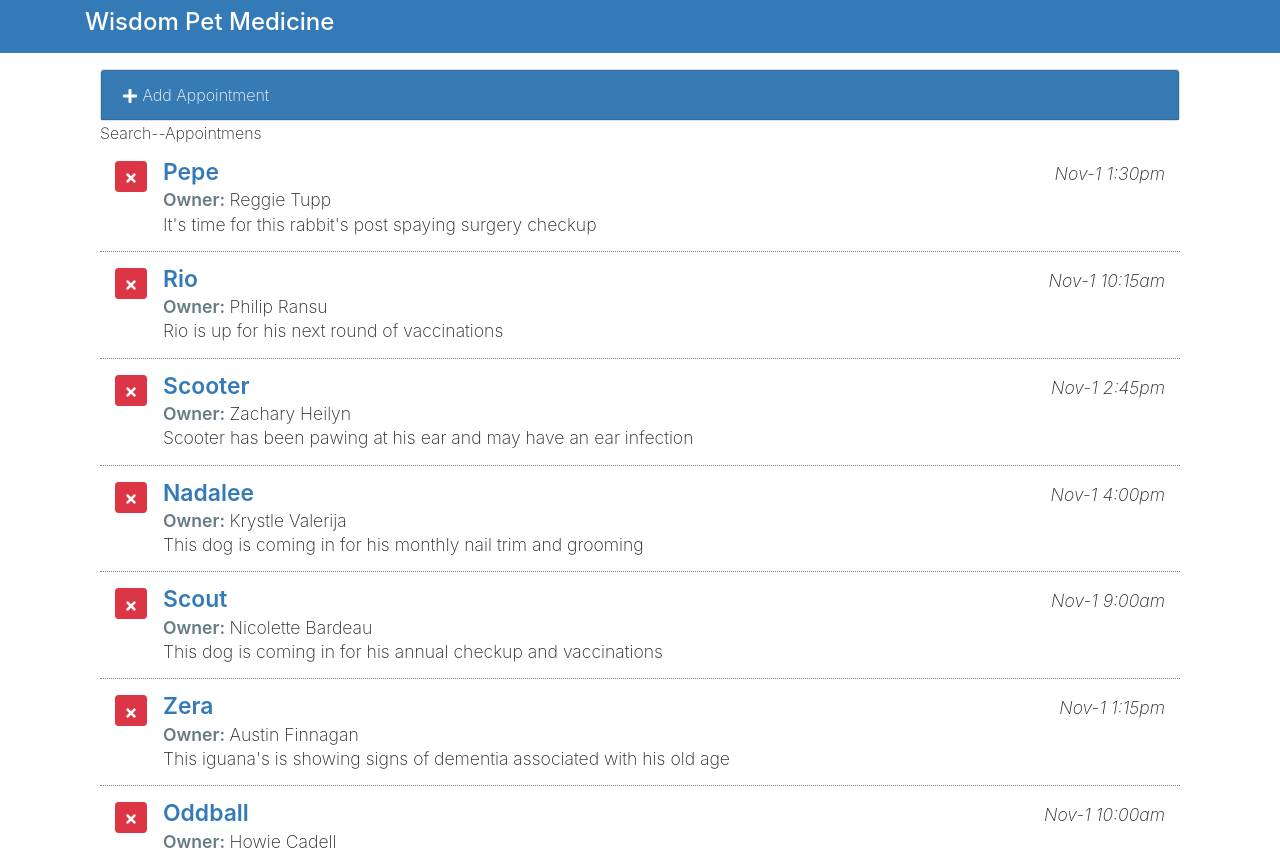
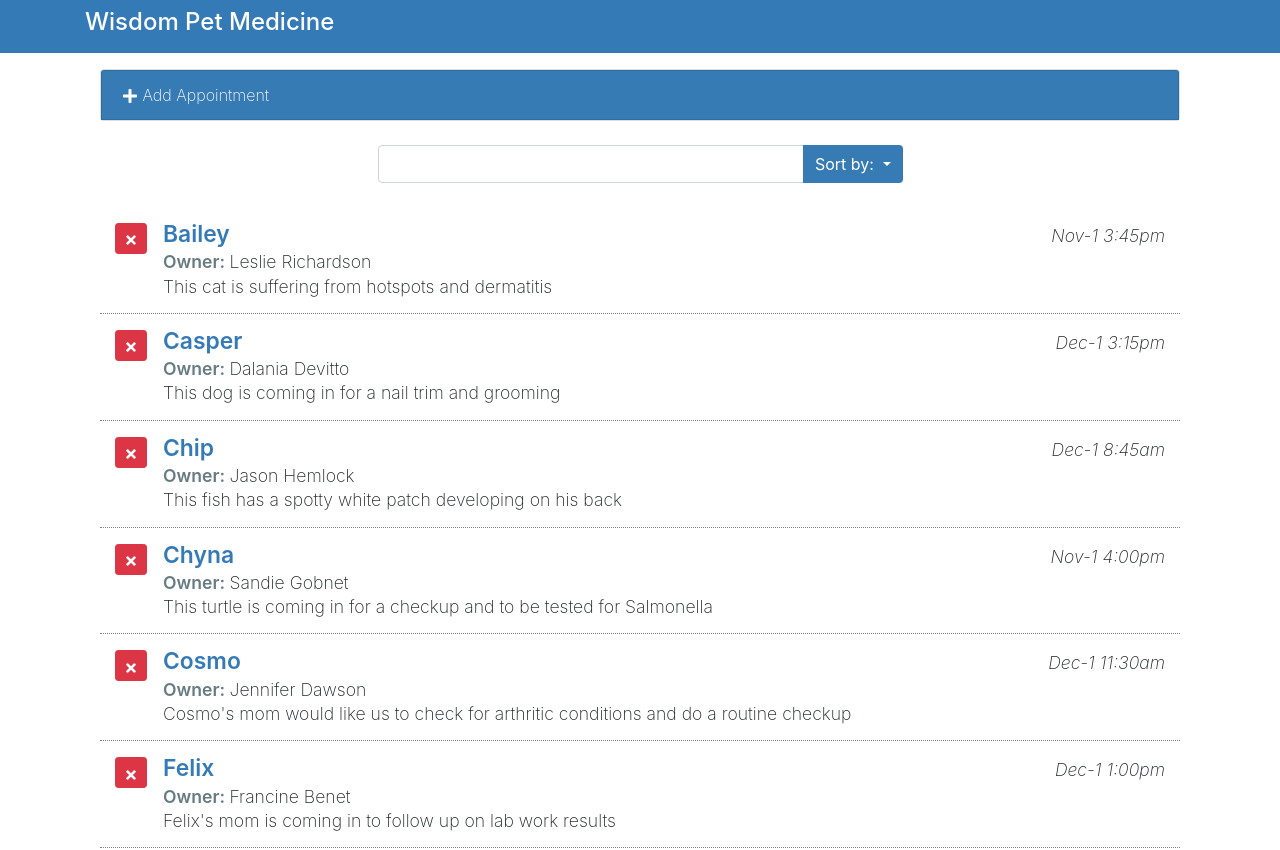
Before and after one commit to alefinvest/my-app-code-example, a React (Create React App) app: page / in a window 1280 px wide. Shown: the top 850 px of the page. Built offline with nearby package versions, Linux system fonts and the light colour scheme.

Commit message:
Searchappointemts sort functionaity added

```diff
--- a/src/components/App.js
+++ b/src/components/App.js
@@ -12,6 +12,8 @@
     this.state = {
       myAppointments: [],
       formDisplay: false,
+      orderBy: 'petName',
+      orderDir: 'asc',
       lastIndex: 0
     };
     this.deleteAppointment = this.deleteAppointment.bind(this);
@@ -56,6 +58,25 @@
   }
 
   render() {
+
+    let order;
+    let filterApts = this.state.myAppointments;
+    if (this.state.orderDir === 'asc') {
+      order = 1;
+    } else {
+      order = -1;
+    }
+
+    filterApts.sort((a,b) => {
+      if (a[this.state.orderBy].toLowerCase() <
+          b[this.state.orderBy].toLowerCase()
+      ) {
+        return -1 * order;
+      } else {
+        return 1 * order;
+      }
+    })
+
     return (
       <main className="page bg-white" id="petratings">
         <div className="container">
@@ -69,7 +90,7 @@
                 />
                 <SearchAppointments />
                 <ListAppointments
-                  appointments={this.state.myAppointments}
+                  appointments={filterApts}
                   deleteAppointment={this.deleteAppointment}
                   />
               </div>
--- a/src/components/ListAppointments.js
+++ b/src/components/ListAppointments.js
@@ -1,4 +1,4 @@
-import React, {Component} from 'react';
+import React, { Component } from 'react';
 import { FaTimes } from 'react-icons/fa';
 import Moment from 'react-moment';
 
--- a/src/components/SearchAppointments.js
+++ b/src/components/SearchAppointments.js
@@ -2,7 +2,50 @@
 
 class SearchAppointmens extends Component {
     render() {
-        return <div>Search--Appointmens</div>;
+        return (
+            <div className="search-appointments row justify-content-center my-4">
+            <div className="col-md-6">
+              <div className="input-group">
+                <input
+                  id="SearchApts"
+                  type="text"
+                  className="form-control"
+                  aria-label="Search Appointments"
+                />
+                <div className="input-group-append">
+                  <button
+                    type="button"
+                    className="btn btn-primary dropdown-toggle"
+                    data-toggle="dropdown"
+                    aria-haspopup="true"
+                    aria-expanded="false"
+                  >
+                    Sort by: <span className="caret" />
+                  </button>
+
+                  <div className="sort-menu dropdown-menu dropdown-menu-right">
+                    <button className="sort-by dropdown-item" href="#">
+                      Pet Name
+                    </button>
+                    <button className="sort-by dropdown-item" href="#">
+                      Date
+                    </button>
+                    <button className="sort-by dropdown-item" href="#">
+                      Owner
+                    </button>
+                    <div role="separator" className="dropdown-divider" />
+                    <button className="sort-by dropdown-item" href="#">
+                      Asc
+                    </button>
+                    <button className="sort-by dropdown-item" href="#">
+                      Desc
+                    </button>
+                  </div>
+                </div>
+              </div>
+            </div>
+          </div>
+        );
     }
 }
 
```
